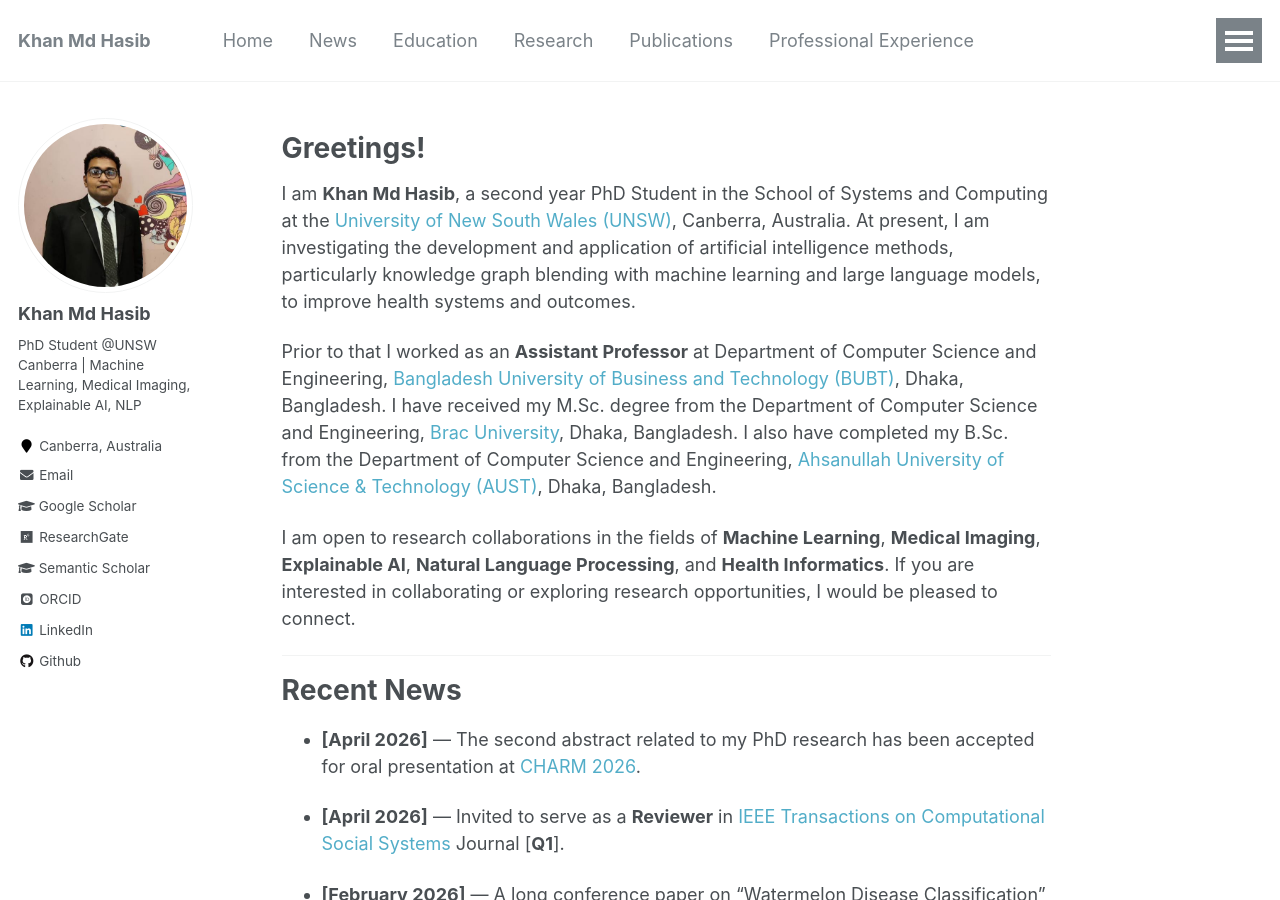
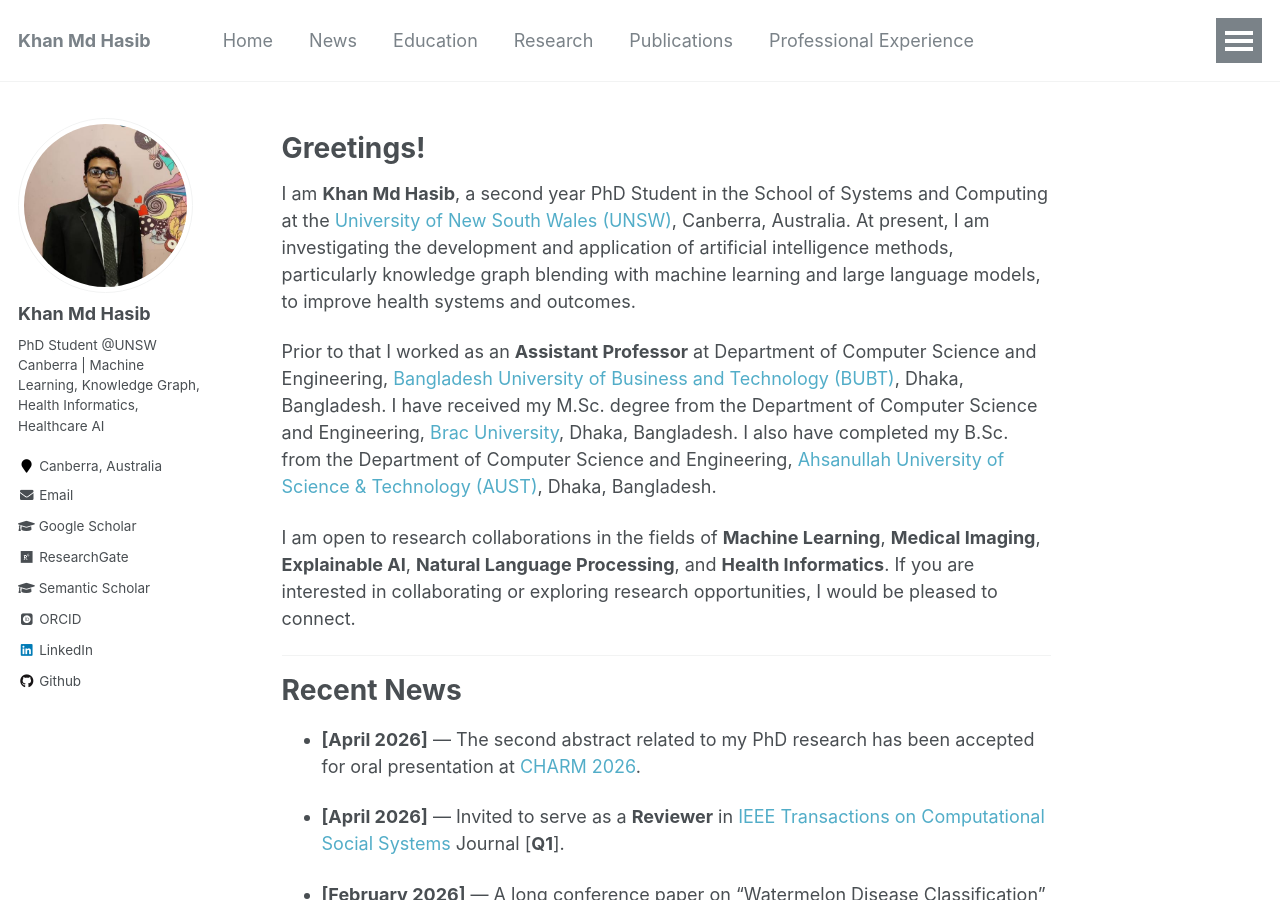
Before and after one commit to hasibaust13/hasibaust13.github.io, a Jekyll site: the page built from _pages/about.md, in a window 1280 px wide and 900 px high. Built offline with Jekyll 4.4.1, drawn with Linux system fonts in a browser that asks for light colours; some web fonts are replaced.

Commit message:
Update bio and site description to reflect current research focus

```diff
--- a/_config.yml
+++ b/_config.yml
@@ -10,7 +10,7 @@
 title                    : "Khan Md Hasib"
 title_separator          : "-"
 name                     : &name "Khan Md Hasib"
-description              : &description "PhD Student at UNSW Canberra | Health Informatics, AI in Safety, NLP"
+description              : &description "PhD Student @UNSW Canberra | Machine Learning, Knowledge Graph, Health Informatics, Healthcare AI"
 url                      : https://hasibaust13.github.io # the base hostname & protocol for your site e.g. "https://mmistakes.github.io"
 baseurl                  : "" # the subpath of your site, e.g. "/blog"
 repository               : "hasibaust13/hasibaust13.github.io"
@@ -82,7 +82,7 @@
 author:
   name             : "Khan Md Hasib"
   avatar           : "hasib_profile.jpeg"
-  bio              : "PhD Student @UNSW Canberra | Machine Learning, Medical Imaging, Explainable AI, NLP"
+  bio              : "PhD Student @UNSW Canberra | Machine Learning, Knowledge Graph, Health Informatics, Healthcare AI"
   location         : "Canberra, Australia"
   employer         :
   pubmed           : #"https://www.ncbi.nlm.nih.gov/pubmed/?term="
```
